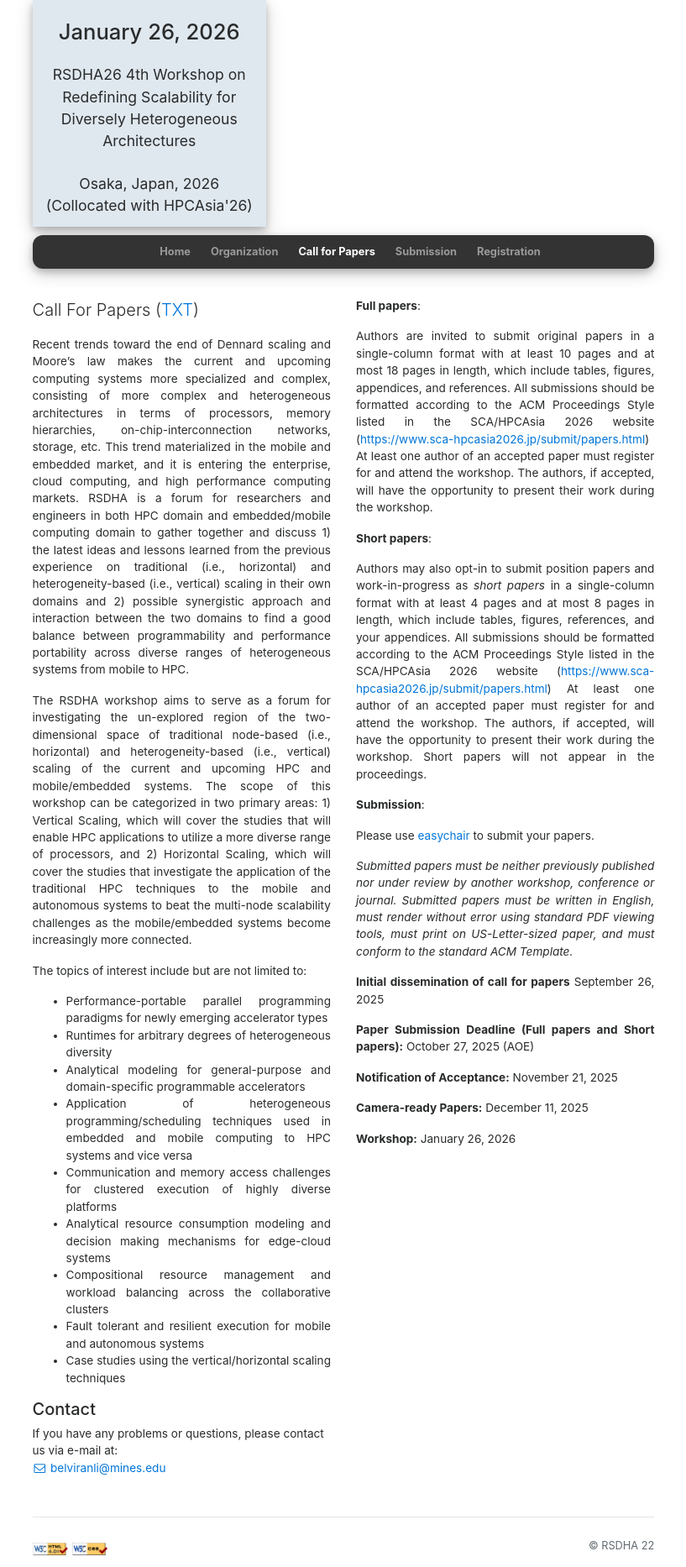
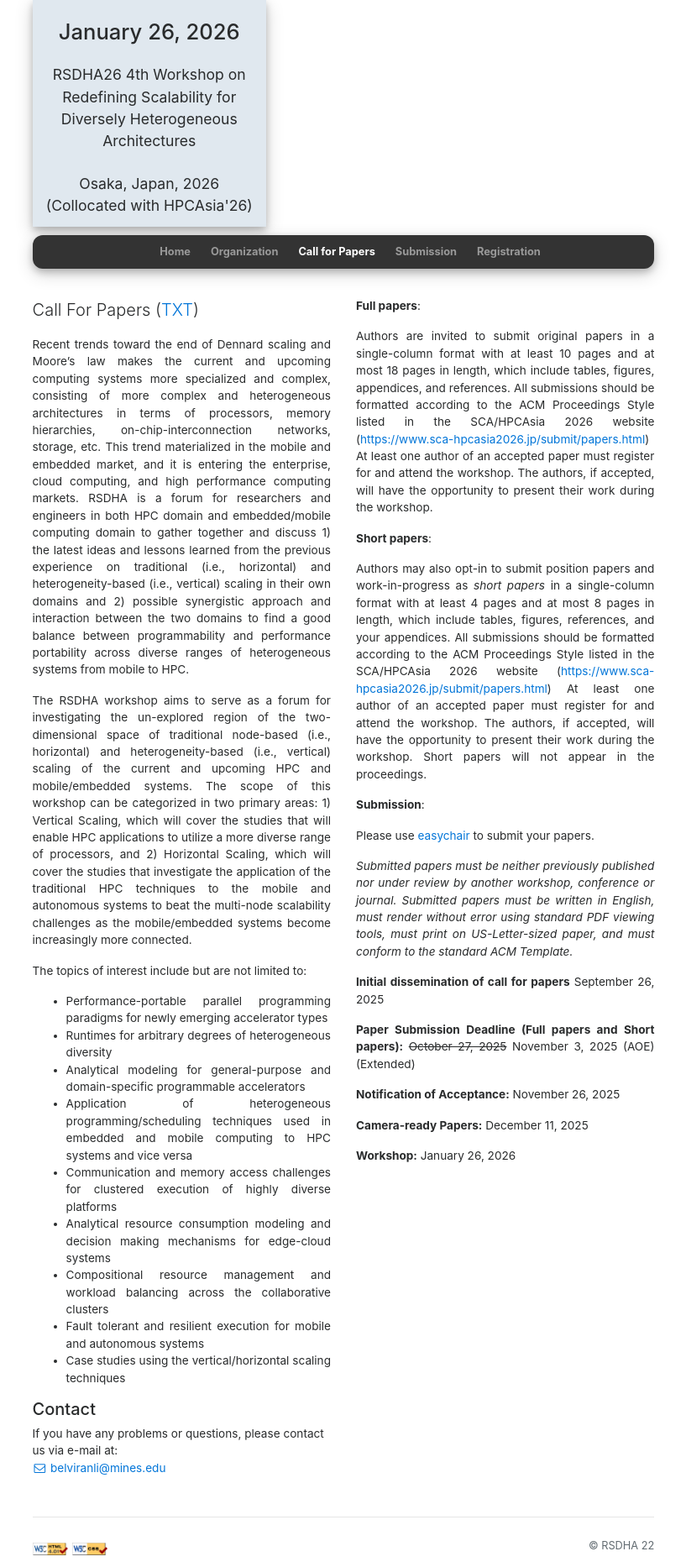
Before and after one commit to hpsslab/rsdha-26, a Jekyll site: the page built from cfp.html, in a window 1280 px wide. Shown: the whole page at 84% size, without its empty margins (231-1048 px from the left). Built offline with Jekyll 4.4.1, drawn with Linux system fonts in a browser that asks for light colours; nearby versions of some CDN libraries.

Commit message:
Update paper submission deadline

```diff
--- a/_data/conference.yml
+++ b/_data/conference.yml
@@ -52,11 +52,11 @@ deadlines:
     timezone: AOE
     text: Initial dissemination of call for papers
     pass_due: False
-  - date: 2025-10-27
+  - date: 2025-11-03
     timezone: AOE
     text: Paper submissions deadline
     pass_due: False
-  - date: 2025-11-21
+  - date: 2025-11-26
     text: Notification of Acceptance
     pass_due: False
   - date: 2025-12-11
--- a/cfp.html
+++ b/cfp.html
@@ -84,12 +84,12 @@ slide_id: 2
                 </p>
 
             <p><b>Paper Submission Deadline (Full papers and Short papers):</b>
-                October 27, 2025 (AOE)
+                <s>October 27, 2025</s> November 3, 2025 (AOE) (Extended)
             </p>
             <!--<p><b>Extended Submission Deadline:</b> July 1, 2016 (9PM PDT)</p>-->
 
 
-            <p><b>Notification of Acceptance:</b> November 21, 2025 </p>
+            <p><b>Notification of Acceptance:</b> November 26, 2025 </p>
 
             <p><b>Camera-ready Papers:</b> December 11, 2025</p>
 
```
